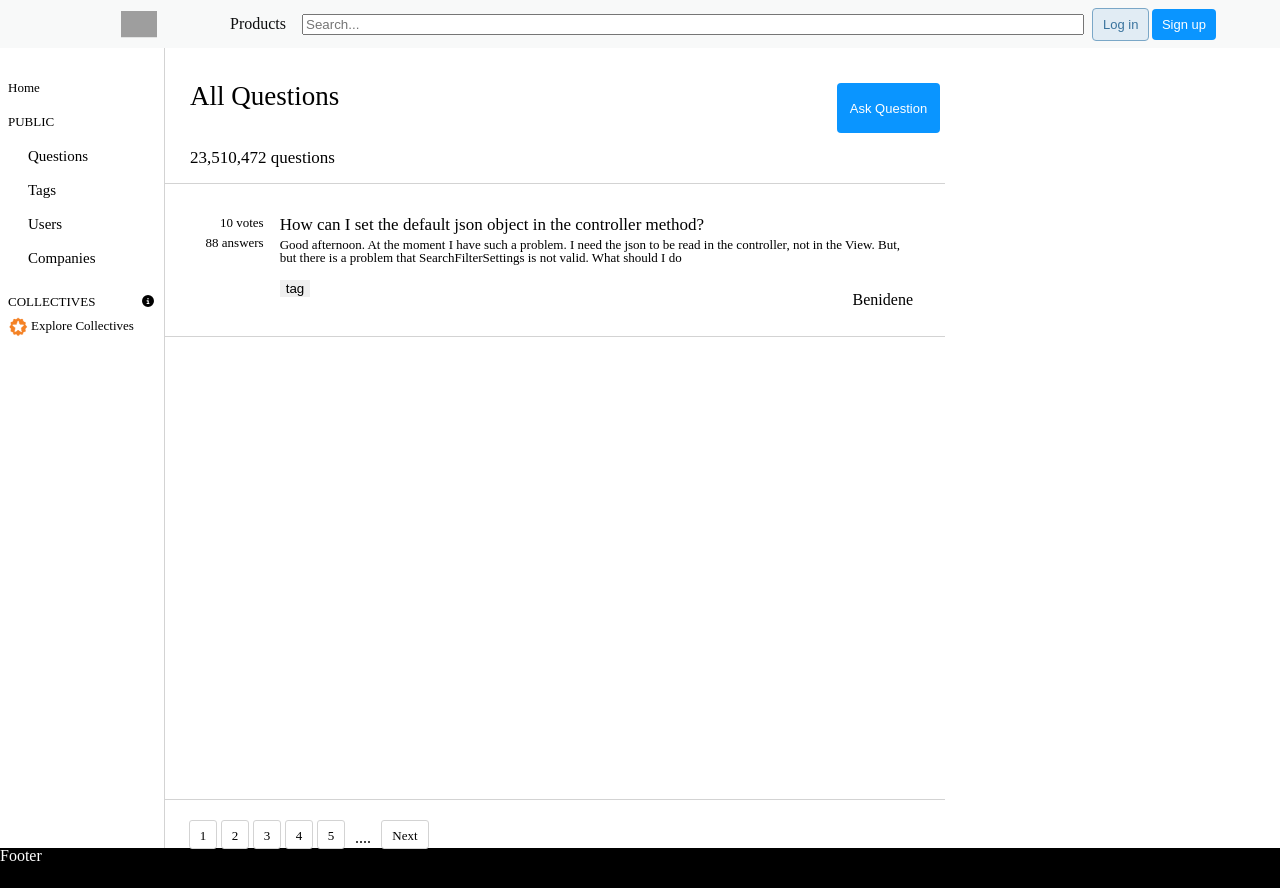
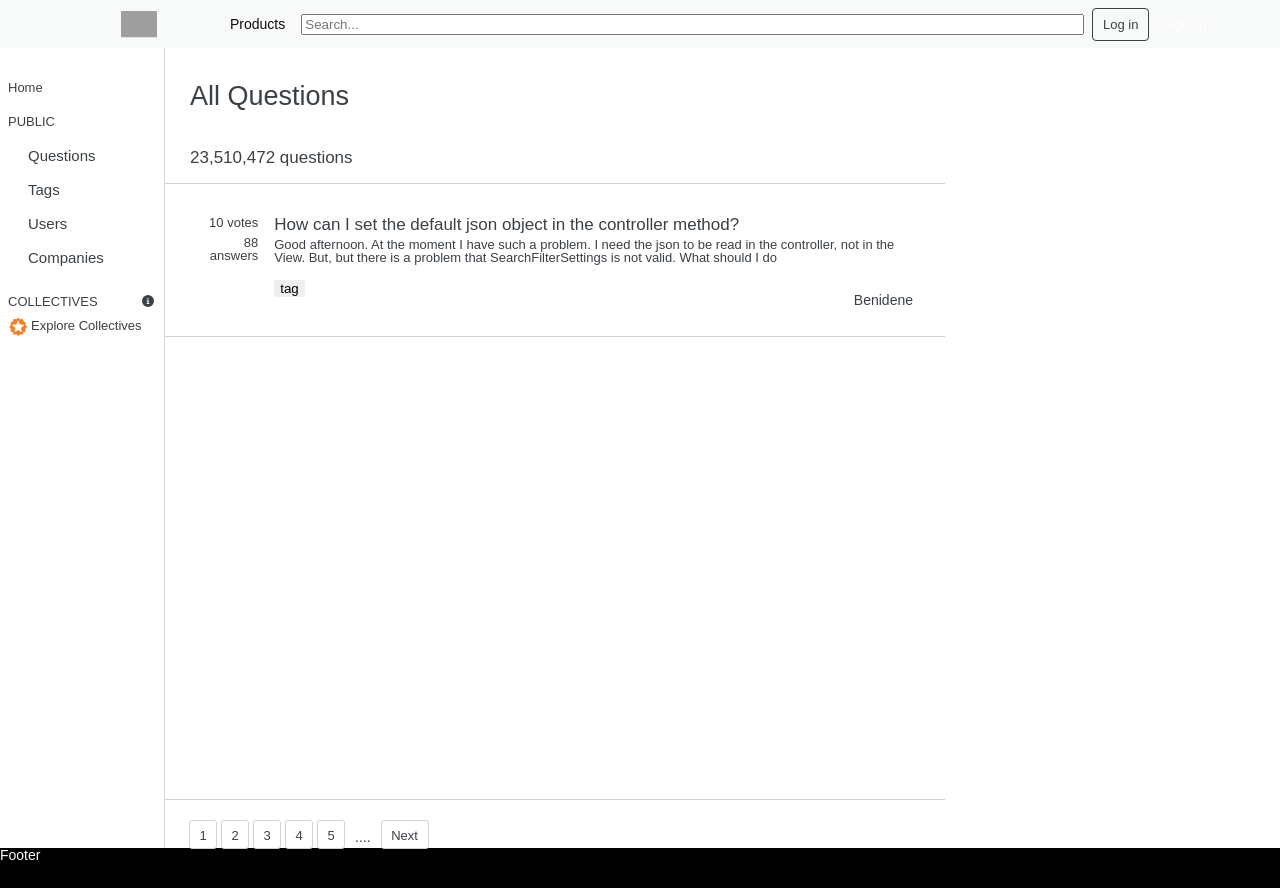
Before and after one commit to codestates-seb/seb42_pre_025, a React (Create React App) app in the folder client/: page / in a window 1280 px wide. Built offline with nearby package versions, Linux system fonts and the light colour scheme; grey boxes are pictures that could not be loaded.

Commit message:
design: 폰트 변수 지정 및 초기화

```diff
--- a/client/src/App.css
+++ b/client/src/App.css
@@ -99,15 +99,14 @@
   --bronze: hsl(28, 38%, 67%);
   --bronze-lighter: hsl(28, 40%, 92%);
   --bronze-darker: hsl(28, 31%, 52%);
+
   /* --bc-lightest: var(--black-025);
     --bc-lighter: var(--black-050);
     --bc-light: var(--black-075);
     --bc-medium: var(--black-100);
     --bc-dark: var(--black-150);
     --bc-darker: var(--black-200);
-  --fc-dark: hsl(210, 8%, 5%);
-  --fc-medium: hsl(210, 8%, 25%);
-  --fc-light: hsl(210, 8%, 45%);
+
     --highlight-bg: hsl(0, 0%, 96.5%);
     --highlight-color: var(--black-750);
     --highlight-comment: hsl(210, 8%, 43.5%);
@@ -121,32 +120,11 @@
     --highlight-addition: var(--green-700);
     --highlight-deletion: var(--red-600); */
 
-  /* THEME COLOR */
-  --button-primary-bg-color: var(--blue-500);
-  --button-secondary-bg-color: var(--powder-100);
-  --button-filled-color: var(--powder-700);
-  --button-bd-color: var(--powder-500);
+  /* Font */
+  --main-font: Arial, Helvetica, sans-serif;
 
-  /* --theme-button-color: var(--blue-600);
-  --theme-button-hover-color: var(--blue-700);
-  --theme-button-hover-background-color: var(--blue-050);
-  --theme-button-active-background-color: var(--blue-100);
-  --theme-button-selected-color: var(--blue-900);
-  --theme-button-selected-background-color: var(--blue-200);
-  --theme-button-filled-color: var(--powder-700);
-  --theme-button-filled-background-color: var(--powder-100);
-  --theme-button-filled-border-color: var(--powder-500);
-  --theme-button-filled-hover-color: var(--powder-800);
-  --theme-button-filled-hover-background-color: var(--powder-300);
-  --theme-button-filled-active-background-color: var(--powder-400);
-  --theme-button-filled-active-border-color: var(--powder-600);
-  --theme-button-filled-selected-color: var(--powder-900);
-  --theme-button-filled-selected-background-color: var(--powder-300);
-  --theme-button-filled-selected-border-color: var(--powder-700);
-  --theme-button-outlined-border-color: var(--blue-400);
-  --theme-button-outlined-selected-border-color: var(--blue-600);
-  --theme-button-primary-background-color: var(--blue-500);
-  --theme-button-primary-hover-background-color: var(--blue-600);
-  --theme-button-primary-active-background-color: var(--blue-700);
-  --theme-button-primary-selected-background-color: var(--blue-800); */
+  /* FONT COLOR */
+  --fc-dark: hsl(210, 8%, 5%);
+  --fc-medium: hsl(210, 8%, 25%);
+  --fc-light: hsl(210, 8%, 45%);
 }
--- a/client/src/GlobalStyles.js
+++ b/client/src/GlobalStyles.js
@@ -1,10 +1,11 @@
 // css 초기화 설정
-import { createGlobalStyle } from 'styled-components';
-import reset from 'styled-reset';
+import { createGlobalStyle } from "styled-components";
+import reset from "styled-reset";
 
 const GlobalStyles = createGlobalStyle`
   ${reset}
 
+  /* html element 초기화 */
   button {
     border:none;
     box-shadow:none;
@@ -21,6 +22,24 @@ const GlobalStyles = createGlobalStyle`
     color: initial;
     text-decoration: none;
   }
+
+  /* 폰트 초기화 */
+  body {
+    font-family: var(--main-font);
+    font-size: 14px;
+    font-weight: 400;
+    color: var(--fc-medium);
+  }
+
+  h1 {
+    font-size: 28px;
+    font-weight: 600;
+    color: var(--fc-dark)
+  }
+  h2 {
+    font-size: 21px;
+  }
+
 `;
 
 export default GlobalStyles;
```
Lines whose indentation alone changed are shown as unchanged.
